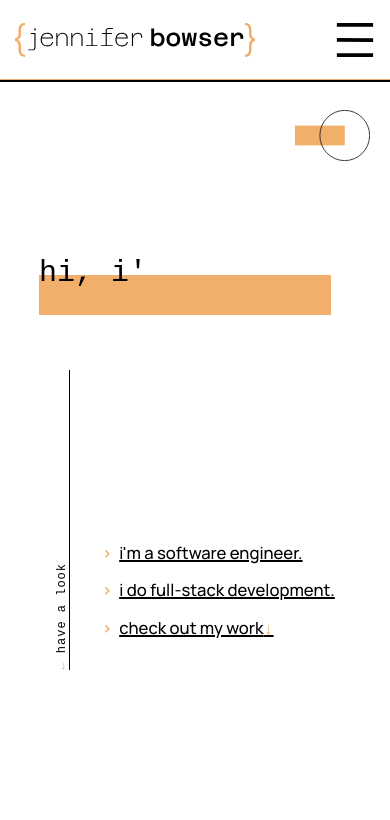
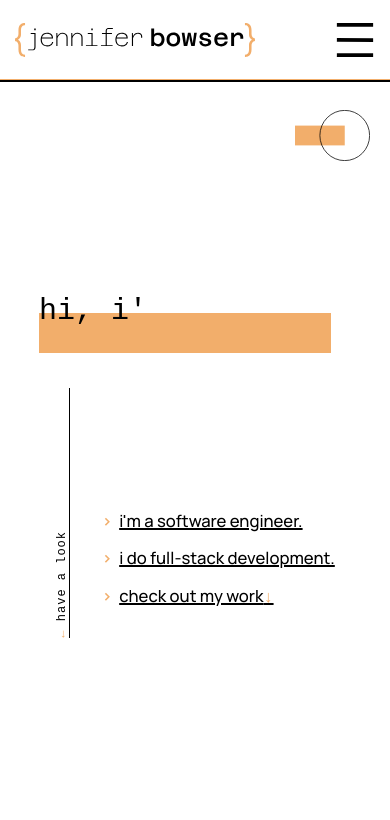
Before and after one commit to jennifer-bowser/jb-dev, a React (Vite) app: page / in a window 390 px wide. Shown: the top 820 px of the page. Built offline with nearby package versions, Linux system fonts and the light colour scheme; a web font is replaced by a local one.

Commit message:
more splashbox styling tweaks to optimize for mobile

```diff
--- a/src/components/sections/splashbox-components/Splashbox/Splashbox.css
+++ b/src/components/sections/splashbox-components/Splashbox/Splashbox.css
@@ -18,7 +18,11 @@
     width: 100%;
     height: 100%;
     max-height: 600px;
-    margin: calc(82px + 100px) 0 100px 0;
+}
+
+.Splashbox .TypingLetters{
+    align-self: flex-start;
+    margin-top: 7%;
 }
 
 .Splashbox-Row2{
@@ -48,6 +52,10 @@
 @media (max-width: 1180px){
     .Splashbox-Content-Wrapper{
         flex-wrap: wrap;
+    }
+
+    .TypingLetters {
+        margin-top: 0;
     }
 
     .Splashbox-Row2{
@@ -89,7 +97,12 @@
 }
 
 @media (max-width: 500px){
+    .Splashbox-Content-Wrapper{
+        height: 300px;
+    }
+
     .Splashbox-Row2{
-        max-height: 300px;
+        margin-top: 20px;
+        height: 250px;
     }
 }
--- a/src/components/sections/splashbox-components/TypingLetters/TypingLetters.css
+++ b/src/components/sections/splashbox-components/TypingLetters/TypingLetters.css
@@ -2,8 +2,6 @@
     display: flex;
     flex-direction: column;
     justify-content: flex-start;
-    height: 100%;
-    margin-top: 20%;
 }
 
 .TypingLetters-Text {
@@ -75,13 +73,6 @@
     }
 }
 
-@media (max-width: 1180px){
-    .TypingLetters{
-        height: auto;
-        margin-top: 0;
-    }
-}
-
 @media (max-width: 775px){
     .TypingLetters-Text{
         font-size: 2.25em;
```
